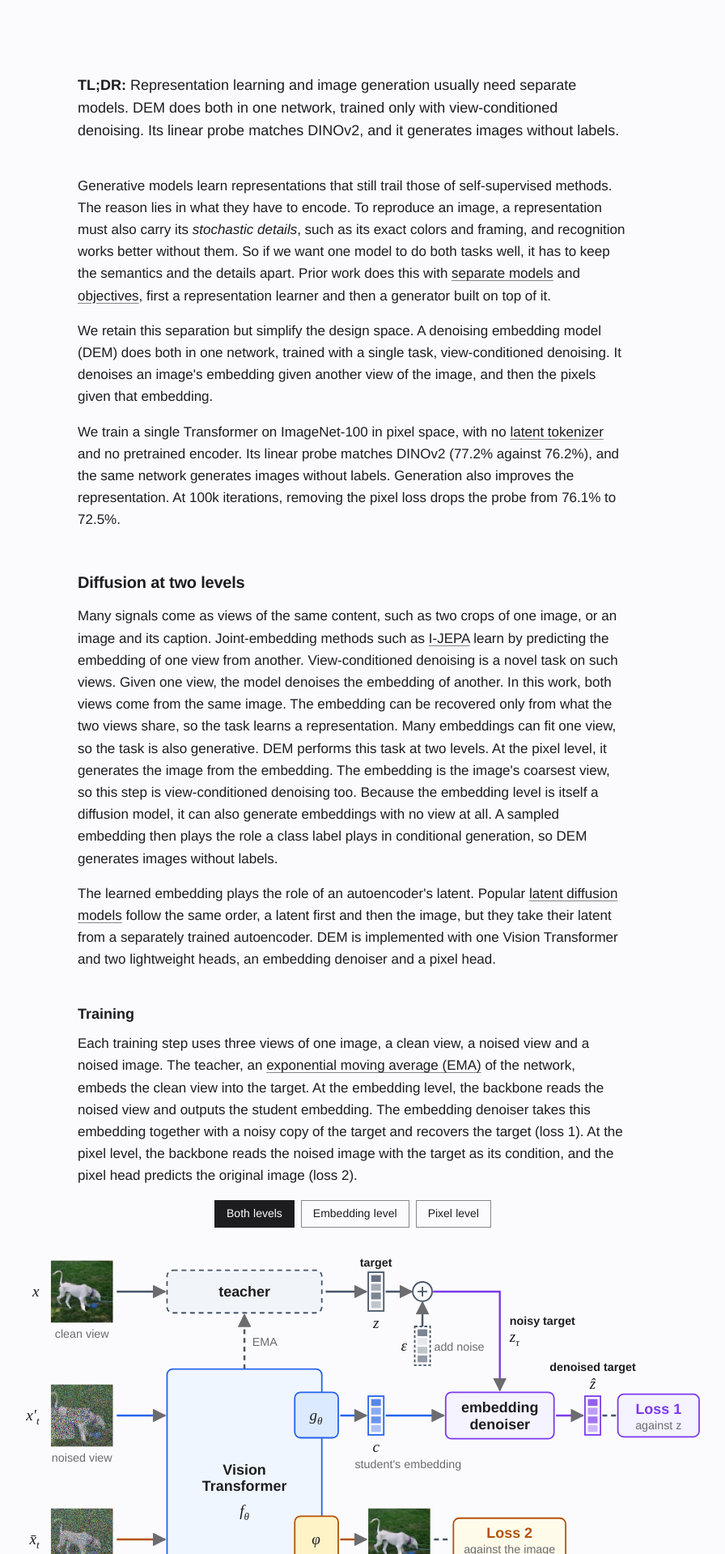
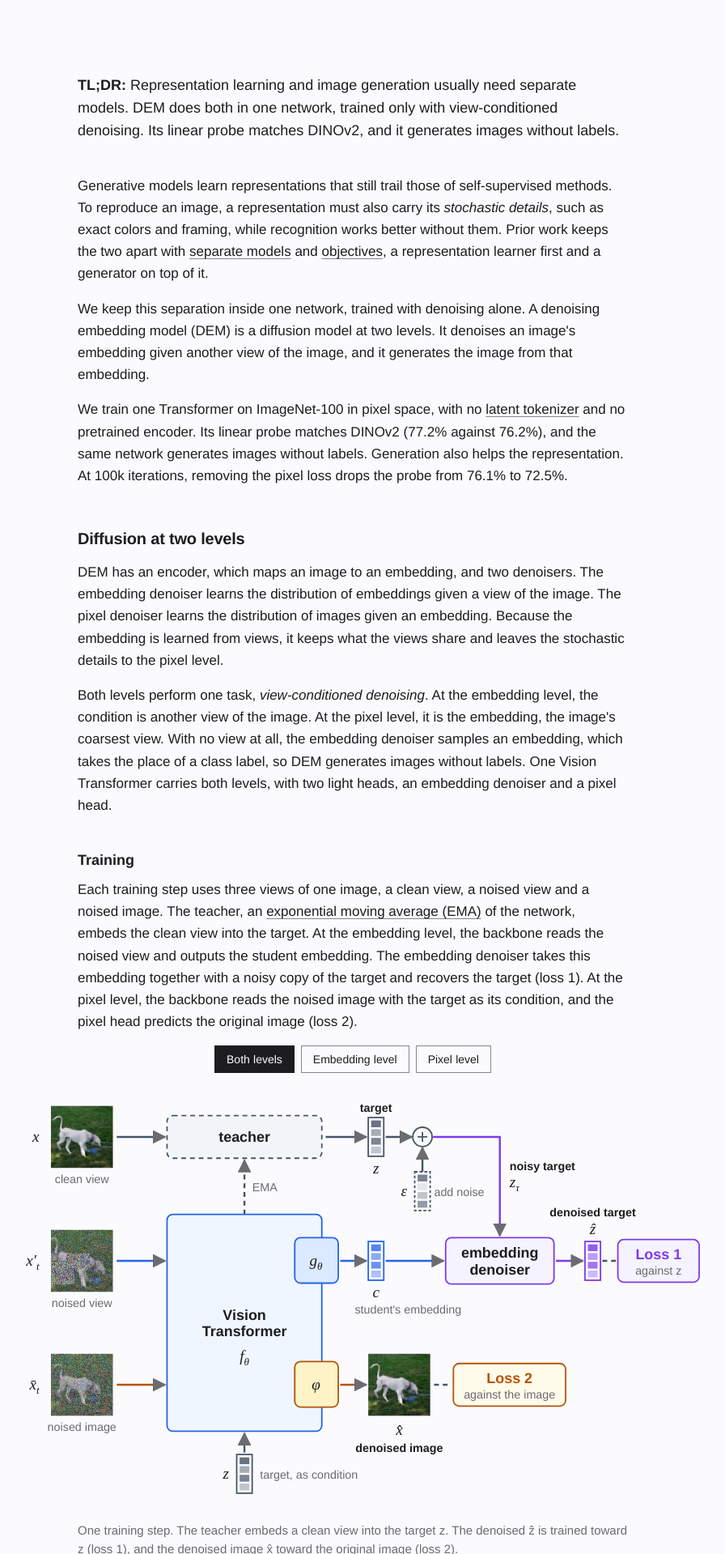
Before and after one commit to rabiulcste/rabiulcste.github.io, a Jekyll site: the page built from dem-denoising-embeddings/index.html, in a window 1280 px wide. Shown: the part 1022-2941 px from the top of the page at 81% size, without its empty margins (204-1100 px from the left). Built offline with Jekyll 4.4.1, drawn with Linux system fonts in a browser that asks for light colours; some of the changed text lies outside the part shown.

Commit message:
DEM page: three readings, shorter thesis-led prose, SEO

```diff
--- a/_layouts/project.html
+++ b/_layouts/project.html
@@ -47,6 +47,9 @@
     {%- if page.year %}
     <meta name="citation_publication_date" content="{{ page.year }}">
     {%- endif %}
+    {%- if page.abstract %}
+    <meta name="citation_abstract" content="{{ page.abstract | escape }}">
+    {%- endif %}
     {%- assign home = site.url | append: site.baseurl | append: '/' %}
     <script type="application/ld+json">
     {
--- a/dem-denoising-embeddings/index.html
+++ b/dem-denoising-embeddings/index.html
@@ -2,8 +2,9 @@
 layout: project
 title: "Denoising Embedding Models Are Generative Self-Supervised Learners"
 seo_title: "DEM: Denoising Embedding Models Are Generative Self-Supervised Learners"
-description: "DEM: a diffusion model at two levels that learns visual representations and generates images in one network, trained by denoising alone."
-keywords: ["DEM", "denoising embedding model", "self-supervised learning", "representation learning", "visual representation learning", "diffusion models", "diffusion models as representation learners", "representation alignment", "REPA", "unified representation learning and generation", "joint-embedding", "JEPA", "I-JEPA", "DINOv2", "DINO", "linear probe", "representation generation", "RCG", "unconditional image generation", "generation without labels", "latent diffusion", "diffusion transformer", "ImageNet"]
+description: "DEM is one network, trained by denoising alone, that learns visual representations and generates images without labels. Its linear probe matches DINOv2 on ImageNet-100 (77.2% against 76.2%)."
+abstract: "Representations learned by generative models still trail those of self-supervised methods, since a representation trained to reproduce an image also carries its stochastic details. A denoising embedding model (DEM) separates the two within one network, trained by denoising alone. It is a diffusion model at two levels. It denoises an image's embedding given another view of the image, and it generates the image from that embedding, with asymmetric noise schedules for the two levels. Joint-embedding self-supervised prediction is its full-noise special case, and DEM can also be read as a diffusion autoencoder and as REPA with its own EMA teacher. On ImageNet-100 at 64x64, its linear probe matches DINOv2 (77.2% against 76.2%), although its k-NN accuracy is lower (69.9% against 74.7%), and it generates images without labels at FID-50k 19.5 with one network, against 12.3 for RCG, which trains three separate models."
+keywords: ["DEM", "denoising embedding model", "self-supervised learning", "representation learning", "visual representation learning", "diffusion models", "diffusion models as representation learners", "representation alignment", "REPA", "unified representation learning and generation", "joint-embedding", "JEPA", "I-JEPA", "DINOv2", "DINO", "linear probe", "representation generation", "RCG", "unconditional image generation", "generation without labels", "latent diffusion", "diffusion transformer", "ImageNet", "diffusion autoencoder", "Diff-AE", "asymmetric noise schedules", "view-conditioned denoising", "noise-map views", "REPA without an external encoder"]
 authors:
   - name: Rabiul Awal
     url: /
@@ -128,6 +129,13 @@
     .dem-btnfig[data-task="gen"] .u:not(.on-gen), .dem-btnfig[data-task="cmp"] .u:not(.on-cmp) { opacity: var(--dim); }
     .dem-btnfig[data-task="rep"] .v:not(.in-rep), .dem-btnfig[data-task="gen"] .v:not(.in-gen), .dem-btnfig[data-task="cmp"] .v:not(.in-cmp) { display: none; }
     .dem-btns { margin-block: 0 12px; }
+    /* Three readings: one small sketch each, side by side, stacked on phones. */
+    .dem-reads { display: grid; grid-template-columns: repeat(auto-fit, minmax(200px, 1fr)); gap: 20px; }
+    .dem-reads figure { margin: 0; min-width: 0; }
+    .dem-reads svg { width: 100%; height: auto; display: block; min-width: 0; max-width: 300px; margin-inline: auto; }
+    .dem-reads p { margin: 8px 0 0; font-size: 0.92em; color: var(--muted); }
+    .dem-reads p strong { color: var(--text); }
+    .dem-reads .strike { stroke: var(--muted); stroke-width: 1.5; }
     /* Phone figures: two type sizes (11 px labels, 14 px titles), see the layout comment in the generator. */
     .dem-svg--phone.dem-flow:not(.dem-copy) :is(.sm, .lb, .pl1) { font-size: 11px; }
     .dem-svg--phone.dem-flow:not(.dem-copy) :is(.bt, .steplab, .mth) { font-size: 13px; } .dem-svg--phone.dem-flow:not(.dem-copy) .msub { font-size: 11px; }
@@ -240,15 +248,15 @@
     <p class="tldr"><strong>TL;DR:</strong> Representation learning and image generation usually need separate models. DEM does both in one network, trained only with view-conditioned denoising. Its linear probe matches DINOv2, and it generates images without labels.</p>
 </section>
 <section class="intro">
-    <p>Generative models learn representations that still trail those of self-supervised methods. The reason lies in what they have to encode. To reproduce an image, a representation must also carry its <em>stochastic details</em>, such as its exact colors and framing, and recognition works better without them. So if we want one model to do both tasks well, it has to keep the semantics and the details apart. Prior work does this with <a href="https://arxiv.org/abs/2312.03701">separate models</a> and <a href="https://arxiv.org/abs/2211.09117">objectives</a>, first a representation learner and then a generator built on top of it.</p>
-    <p>We retain this separation but simplify the design space. A denoising embedding model (DEM) does both in one network, trained with a single task, view-conditioned denoising. It denoises an image's embedding given another view of the image, and then the pixels given that embedding.</p>
-    <p>We train a single Transformer on ImageNet-100 in pixel space, with no <a href="https://arxiv.org/abs/2112.10752">latent tokenizer</a> and no pretrained encoder. Its linear probe matches DINOv2 (77.2% against 76.2%), and the same network generates images without labels. Generation also improves the representation. At 100k iterations, removing the pixel loss drops the probe from 76.1% to 72.5%.</p>
+    <p>Generative models learn representations that still trail those of self-supervised methods. To reproduce an image, a representation must also carry its <em>stochastic details</em>, such as exact colors and framing, while recognition works better without them. Prior work keeps the two apart with <a href="https://arxiv.org/abs/2312.03701">separate models</a> and <a href="https://arxiv.org/abs/2211.09117">objectives</a>, a representation learner first and a generator on top of it.</p>
+    <p>We keep this separation inside one network, trained with denoising alone. A denoising embedding model (DEM) is a diffusion model at two levels. It denoises an image's embedding given another view of the image, and it generates the image from that embedding.</p>
+    <p>We train one Transformer on ImageNet-100 in pixel space, with no <a href="https://arxiv.org/abs/2112.10752">latent tokenizer</a> and no pretrained encoder. Its linear probe matches DINOv2 (77.2% against 76.2%), and the same network generates images without labels. Generation also helps the representation. At 100k iterations, removing the pixel loss drops the probe from 76.1% to 72.5%.</p>
 </section>
 
 <section id="method">
     <h2>Diffusion at two levels</h2>
-    <p>Many signals come as views of the same content, such as two crops of one image, or an image and its caption. Joint-embedding methods such as <a href="https://arxiv.org/abs/2301.08243">I-JEPA</a> learn by predicting the embedding of one view from another. View-conditioned denoising is a novel task on such views. Given one view, the model denoises the embedding of another. In this work, both views come from the same image. The embedding can be recovered only from what the two views share, so the task learns a representation. Many embeddings can fit one view, so the task is also generative. DEM performs this task at two levels. At the pixel level, it generates the image from the embedding. The embedding is the image's coarsest view, so this step is view-conditioned denoising too. Because the embedding level is itself a diffusion model, it can also generate embeddings with no view at all. A sampled embedding then plays the role a class label plays in conditional generation, so DEM generates images without labels.</p>
-    <p>The learned embedding plays the role of an autoencoder's latent. Popular <a href="https://arxiv.org/abs/2112.10752">latent diffusion models</a> follow the same order, a latent first and then the image, but they take their latent from a separately trained autoencoder. DEM is implemented with one Vision Transformer and two lightweight heads, an embedding denoiser and a pixel head.</p>
+    <p>DEM has an encoder, which maps an image to an embedding, and two denoisers. The embedding denoiser learns the distribution of embeddings given a view of the image. The pixel denoiser learns the distribution of images given an embedding. Because the embedding is learned from views, it keeps what the views share and leaves the stochastic details to the pixel level.</p>
+    <p>Both levels perform one task, <em>view-conditioned denoising</em>. At the embedding level, the condition is another view of the image. At the pixel level, it is the embedding, the image's coarsest view. With no view at all, the embedding denoiser samples an embedding, which takes the place of a class label, so DEM generates images without labels. One Vision Transformer carries both levels, with two light heads, an embedding denoiser and a pixel head.</p>
     <h3>Training</h3>
     <p>Each training step uses three views of one image, a clean view, a noised view and a noised image. The teacher, an <a href="https://arxiv.org/abs/2104.14294">exponential moving average (EMA)</a> of the network, embeds the clean view into the target. At the embedding level, the backbone reads the noised view and outputs the student embedding. The embedding denoiser takes this embedding together with a noisy copy of the target and recovers the target (loss 1). At the pixel level, the backbone reads the noised image with the target as its condition, and the pixel head predicts the original image (loss 2).</p>
     <figure class="dem-fig dem-btnfig" id="dem-train">
@@ -423,7 +431,7 @@
 
 <section id="views">
     <h2>Views as noise maps</h2>
-    <p>To train both levels as one task, we need them to read the same inputs. Self-supervised learning (SSL) methods learn from masked or cropped views, and diffusion models learn from images with noise on every patch. Masking or cropping a patch has the same effect as noising it fully, so a single noising process that <a href="https://arxiv.org/abs/2407.01392">sets a noise level for each patch</a> can produce both kinds of input. DEM draws all of its inputs from this one process. We describe each input by its noise map, which gives the noise level of every patch. The student sees a noised view, which combines a mask with noise, and the teacher sees a clean view. The pixel pass sees a noised image, the whole image at one noise level.</p>
+    <p>Self-supervised learning (SSL) methods learn from masked or cropped views, and diffusion models learn from noised images. Masking a patch has the same effect as noising it fully, so one process that <a href="https://arxiv.org/abs/2407.01392">sets a noise level for each patch</a> produces both. DEM draws every input from this process, and a noise map gives the level of each patch. The student sees a noised view, the teacher a clean view, and the pixel pass the whole image at one noise level.</p>
     <figure class="dem-fig">
         <div class="dem-views">
             <figure class="dem-view"><figcaption><span>Clean</span><span class="dem-role sl">clean view</span></figcaption><svg class="dem-map" viewBox="0 0 80 80" aria-hidden="true"><rect width="80" height="80" fill="#fff"/><path d="M10 0V80M0 10H80M20 0V80M0 20H80M30 0V80M0 30H80M40 0V80M0 40H80M50 0V80M0 50H80M60 0V80M0 60H80M70 0V80M0 70H80" stroke="#fff" stroke-width="0.8"/></svg><img src="view_clean.webp" width="64" height="64" alt="A clean image of a dog, with an all-white noise map." loading="lazy"></figure>
@@ -437,8 +445,8 @@
 </section>
 
 <section id="schedules">
-    <h2>One noise schedule per level</h2>
-    <p>Each level has its own noise schedule, and the schedule decides which part of the image that level learns. We denoise the embedding mostly near full noise (median 0.95). This is close to the SSL task, and it is where the network learns the semantics. The pixel noise sits lower (median 0.69), in the range where the model draws the stochastic details.</p>
+    <h2>Asymmetric noise schedules</h2>
+    <p>The two levels train at different noise levels. The embedding is denoised mostly near full noise (median 0.95), close to the SSL task, where the semantics are learned. The pixels sit lower (median 0.69), where the stochastic details are drawn.</p>
     <figure class="dem-fig"><svg class="dem-svg dem-fit" viewBox="0 0 480 224" role="img" aria-labelledby="sch-t">
 <title id="sch-t">Two logit-normal noise schedules on an axis from clean to full noise. The embedding level has median 0.95 and sits close to full noise. The pixel level has median 0.69. Each curve is scaled to its own peak.</title>
 <defs><linearGradient id="nz" x1="0" x2="1"><stop offset="0" class="nz0"/><stop offset="1" class="nz1"/></linearGradient></defs>
@@ -458,7 +466,7 @@
 
 <section id="special-case">
     <h2>SSL is the full-noise case</h2>
-    <p><a href="https://arxiv.org/abs/2006.07733">Joint-embedding SSL methods</a> are a special case of DEM. Suppose we give such a predictor a noisy copy of the embedding it has to predict. If the copy is pure noise, it carries no information, and the task does not change. So prediction is view-conditioned embedding denoising at full noise. At lower noise levels, DEM learns the full distribution of embeddings that fit the view. In contrast, a predictor collapses this distribution to its mean. With no view at all, the distribution becomes a prior over embeddings, and DEM samples from it to generate images without labels.</p>
+    <p><a href="https://arxiv.org/abs/2006.07733">Joint-embedding SSL methods</a> are a special case of DEM. Give such a predictor a noisy copy of its target. At pure noise the copy carries no information, so the task is the standard SSL prediction task, and prediction is DEM at full noise. At lower noise, DEM learns the distribution of embeddings that fit the view, where a predictor returns only its mean.</p>
     <figure class="dem-fig" id="dem-tau">
         <div class="dem-tau-wrap"><svg class="dem-svg dem-svg--phone dem-flow dem-copy" viewBox="0 0 360 176" role="img" aria-labelledby="cp-t">
 <title id="cp-t">An illustration, not model output. The noised view and a noisy copy of the target go into the backbone and embedding denoiser, which predict the target. The slider sets the noise level tau of the copy, a mix of the target and one fixed draw of Gaussian noise. As tau rises, the copy's bars move from the target's toward the noise. At tau 1 the copy is pure noise and carries no information, so this is prediction from the view alone.</title>
@@ -481,6 +489,46 @@
         </div>
         <p class="dem-tau-line" id="dem-tau-line" aria-live="polite">Lower noise (DEM). The copy still carries information.</p>
     </figure>
+</section>
+
+<section id="readings">
+    <h2>Three readings</h2>
+    <div class="dem-reads">
+        <figure><svg class="dem-svg dem-flow" viewBox="0 0 220 140" role="img" aria-labelledby="rd1-t">
+<title id="rd1-t">A view and a pure-noise copy of the target go into the network, which outputs the predicted embedding.</title>
+<defs><marker id="ah-rd1" viewBox="0 0 10 10" refX="9" refY="5" markerWidth="7" markerHeight="7" orient="auto-start-reverse"><path d="M0 0L10 5L0 10z" class="ahd"/></marker></defs>
+<image href="view_all.webp" x="8" y="14" width="48" height="48" preserveAspectRatio="none"/>
+<text class="sm" x="32" y="76" text-anchor="middle">view</text>
+<rect class="bx sl dash" x="8" y="92" width="48" height="28" rx="6"/><text class="sm" x="32" y="110" text-anchor="middle">τ = 1</text>
+<path class="ln rep" d="M60 38H86" marker-end="url(#ah-rd1)"/><path class="ln sl" d="M60 106H86" marker-end="url(#ah-rd1)"/>
+<rect class="bx rep" x="88" y="22" width="68" height="100" rx="8"/><text class="bt" x="122" y="77" text-anchor="middle">DEM</text>
+<path class="ln emb" d="M160 72H174" marker-end="url(#ah-rd1)"/>
+<rect class="bx emb" x="176" y="58" width="36" height="28" rx="6"/><text class="bt" x="194" y="77" text-anchor="middle">ẑ</text>
+</svg><p><strong>SSL.</strong> With a pure-noise copy of its target, DEM predicts from the view alone, as BYOL and I-JEPA do.</p></figure>
+        <figure><svg class="dem-svg dem-flow" viewBox="0 0 220 140" role="img" aria-labelledby="rd2-t">
+<title id="rd2-t">An image encodes into its embedding z and a pixel noise eta. Decoding both gives the image back.</title>
+<defs><marker id="ah-rd2" viewBox="0 0 10 10" refX="9" refY="5" markerWidth="7" markerHeight="7" orient="auto-start-reverse"><path d="M0 0L10 5L0 10z" class="ahd"/></marker></defs>
+<image href="view_clean.webp" x="6" y="40" width="48" height="48" preserveAspectRatio="none"/>
+<path class="ln rep" d="M58 56L88 40" marker-end="url(#ah-rd2)"/><path class="ln sl" d="M58 72L88 92" marker-end="url(#ah-rd2)"/>
+<rect class="bx rep" x="90" y="24" width="40" height="28" rx="6"/><text class="bt" x="110" y="43" text-anchor="middle">z</text>
+<rect class="bx sl dash" x="90" y="80" width="40" height="28" rx="6"/><text class="bt" x="110" y="99" text-anchor="middle">η</text>
+<path class="ln pix" d="M134 40L162 56" marker-end="url(#ah-rd2)"/><path class="ln pix" d="M134 92L162 72" marker-end="url(#ah-rd2)"/>
+<image href="view_clean.webp" x="166" y="40" width="48" height="48" preserveAspectRatio="none"/>
+<text class="sm" x="30" y="104" text-anchor="middle">encode</text><text class="sm" x="190" y="104" text-anchor="middle">decode</text>
+<text class="sm" x="110" y="130" text-anchor="middle">content · details</text>
+</svg><p><strong>Diffusion autoencoder.</strong> An image encodes into z and a pixel noise η, and decodes back at 55 dB. Fresh η changes only the details.</p></figure>
+        <figure><svg class="dem-svg dem-flow" viewBox="0 0 220 140" role="img" aria-labelledby="rd3-t">
+<title id="rd3-t">A frozen pretrained encoder, crossed out, would guide the generator in REPA. In DEM the guide is the network's own EMA.</title>
+<defs><marker id="ah-rd3" viewBox="0 0 10 10" refX="9" refY="5" markerWidth="7" markerHeight="7" orient="auto-start-reverse"><path d="M0 0L10 5L0 10z" class="ahd"/></marker></defs>
+<rect class="bx sl dash" x="2" y="10" width="108" height="30" rx="6"/><text class="sm" x="56" y="30" text-anchor="middle">frozen DINOv2</text>
+<path class="strike" d="M6 14L106 36"/>
+<rect class="bx sl" x="122" y="10" width="92" height="30" rx="6"/><text class="sm" x="168" y="30" text-anchor="middle">own EMA</text>
+<path class="ln sl dash" d="M56 44V66" marker-end="url(#ah-rd3)"/><path class="ln sl" d="M168 44V66" marker-end="url(#ah-rd3)"/>
+<rect class="bx rep" x="30" y="70" width="160" height="34" rx="8"/><text class="bt" x="110" y="92" text-anchor="middle">one network</text>
+<path class="ln emb" d="M80 108V122"/><path class="ln pix" d="M140 108V122"/>
+<text class="sm t-emb" x="80" y="136" text-anchor="middle">embedding</text><text class="sm t-pix" x="140" y="136" text-anchor="middle">pixels</text>
+</svg><p><strong>REPA.</strong> REPA guides a generator with a frozen pretrained encoder. In DEM, the guide is the network's own EMA.</p></figure>
+    </div>
 </section>
 
 
@@ -526,7 +574,7 @@
 
 <section id="completion">
     <h2>Completion and in-painting</h2>
-    <p>DEM completes crops without being trained for it. A small crop fits many different images, and a predictor can only return the mean of their embeddings. In contrast, DEM samples several embeddings that fit the crop and decodes each one into a different completion. If we also keep the visible pixels fixed during sampling, DEM in-paints and out-paints.</p>
+    <p>A small crop fits many images, and a predictor returns only the mean of their embeddings. DEM samples several embeddings that fit the crop and decodes each into a different completion, with no training for the task. Keeping the visible pixels fixed during sampling gives in-painting and out-painting.</p>
     <figure class="dem-fig">
         <div class="dem-media wide dem-pair even">
             <div><img src="completion.webp" width="668" height="392" alt="Three rows. Each starts with an image where only a boxed crop is visible, followed by four generated images consistent with the crop." loading="lazy"><p>Each image comes from an embedding sampled given the blue crop.</p></div>
--- a/llms.txt
+++ b/llms.txt
@@ -14,7 +14,7 @@
 ## Projects
 
 - [One Flow Transformer for Imagination and Control (DRIFT)]({{ site.url }}/drift-world-model/): An online RL agent whose world model and policy share one Flow Transformer backbone, trained from scratch with no expert data. The actor-critic learns in imagination on the backbone's own features. A reconstruction-free next-latent prediction objective makes those features useful for control, and shortcut flow matching imagines each frame in one denoising step, using 33x fewer FLOPs per imagined transition than prior diffusion agents. Outperforms diffusion and flow baselines on Craftium and Crafter and is competitive on Atari 100k. Authors: Rabiul Awal, Jinseong Jeong, Ankur Sikarwar, Parisa Kordjamshidi, Andrii Zadaianchuk, Sai Rajeswar, Paul Hongsuck Seo, Aishwarya Agrawal. Under review, 2026. Topics: world models, diffusion world models, model-based reinforcement learning, sample-efficient RL, learning in imagination, self-predictive representations, flow matching, one-step diffusion; compared with DIAMOND and DreamerV3.
-- [Denoising Embedding Models Are Generative Self-Supervised Learners (DEM)]({{ site.url }}/dem-denoising-embeddings/): One network trained only by denoising learns visual representations and generates images without labels. It is a diffusion model at two levels, denoising the embedding of an image given another view and generating the image that embedding describes, and joint-embedding self-supervised prediction is its full-noise special case. On ImageNet-100, its linear probe reaches 77.2% against 74.5% for DINOv2 at the same training length, while its k-NN accuracy is lower (69.9% against 72.5%), and it generates without labels at FID 19.5 with one network, against 12.3 for RCG, which trains three separate models. Rabiul Awal, work in progress, 2026. Topics: self-supervised learning, visual representation learning, diffusion models as representation learners, representation alignment (REPA), JEPA, DINOv2, unified representation learning and generation, unconditional image generation.
+- [Denoising Embedding Models Are Generative Self-Supervised Learners (DEM)]({{ site.url }}/dem-denoising-embeddings/): A representation trained to reproduce an image also carries its stochastic details, so representation learning and generation usually need separate models. DEM separates the two within one network trained by denoising alone. It is a diffusion model at two levels, denoising the embedding of an image given another view and generating the image from that embedding, with asymmetric noise schedules. It can be read three ways: joint-embedding self-supervised prediction is its full-noise special case, it is a diffusion autoencoder (the embedding holds content and the pixel noise holds details), and it is like REPA with its own EMA teacher instead of a frozen pretrained encoder. On ImageNet-100 at 64x64, its linear probe matches DINOv2 at the same training length (77.2% against 76.2%), while its k-NN accuracy is lower (69.9% against 74.7%), and it generates without labels at FID-50k 19.5 with one network, against 12.3 for RCG, which trains three separate models. Rabiul Awal, work in progress, 2026. Topics: self-supervised learning, visual representation learning, diffusion models as representation learners, diffusion autoencoders, representation alignment (REPA), JEPA, DINOv2, unified representation learning and generation, unconditional image generation.
 - [A Self-Supervised Free Lunch for Flow Map Training (iFeCo)]({{ site.url }}/ifeco-flow-maps/): Flow-map training already evaluates a teacher on a cleaner view to build its target. iFeCo adds one consistency loss: early features of the noisier view predict the teacher's deep features of the cleaner view, with no external encoder and no extra forward pass. In preliminary ImageNet 256 results (1-step FID), it reaches the baseline's final FID 1.3 to 3.0 times sooner in five of six settings, for example 36.95 to 27.72 on Shortcut DiT-B/2 at 1.2M steps. Rabiul Awal, work in progress, 2026. Topics: flow maps, one-step and few-step diffusion, MeanFlow, shortcut models, Lagrangian self-distillation (LSD), consistency models, diffusion distillation, self-distillation, representation alignment (REPA) without an external encoder.
 
 ## Selected publications
```
Also changed, not shown: other parts of _layouts/project.html (+3 -0 lines).
